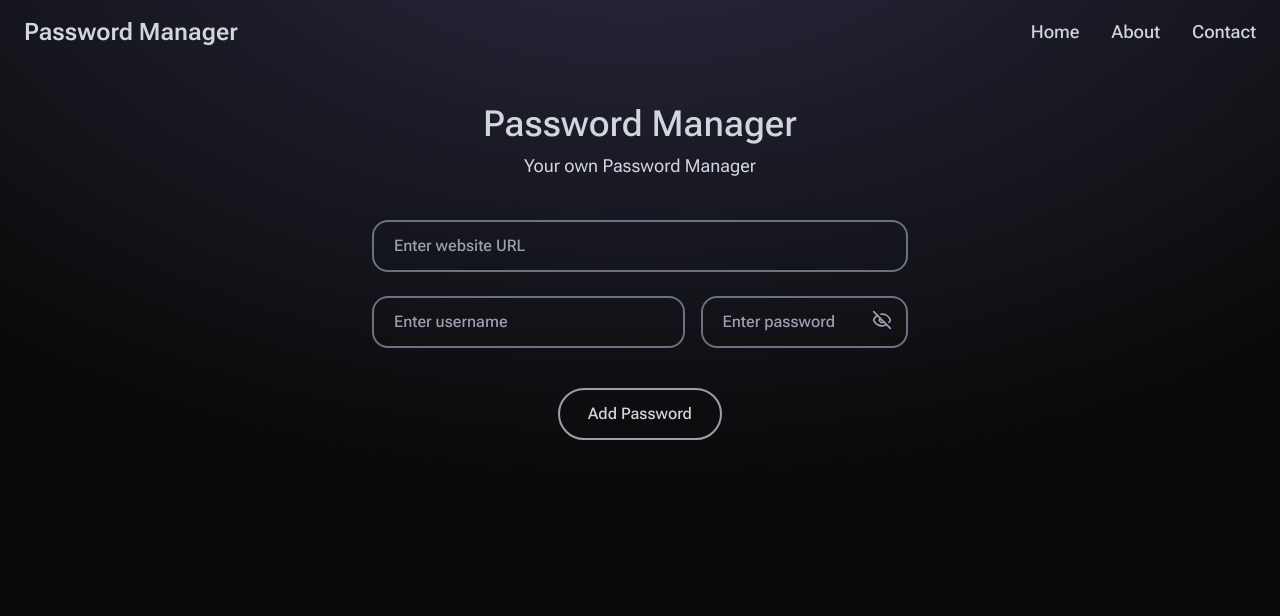
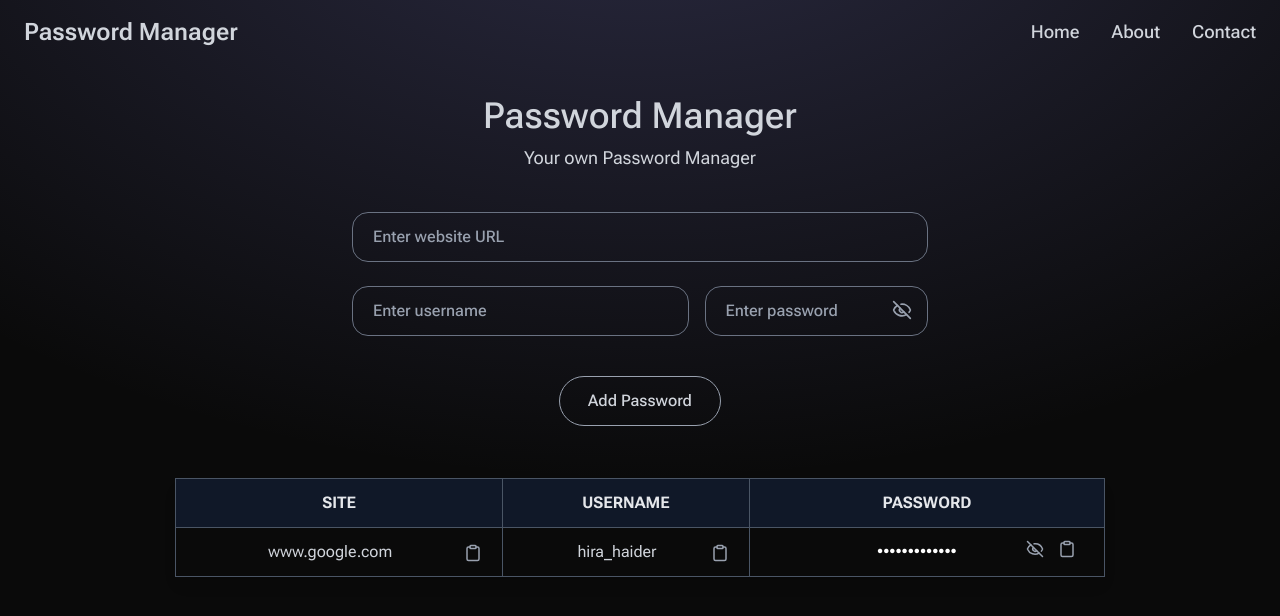
Before and after one commit to Hira-Haider-46/react_password_manager, a React (Vite) app: page / in a window 1280 px wide. Shown: the top 616 px of the page. Built offline with nearby package versions, Linux system fonts and the light colour scheme.

Commit message:
manager component created

```diff
--- a/src/components/Manager.tsx
+++ b/src/components/Manager.tsx
@@ -1,14 +1,22 @@
 import React, { useState } from "react";
-import { Eye, EyeOff } from "lucide-react";
+import { Eye, EyeOff, Clipboard, Check } from "lucide-react";
 
 const Manager: React.FC = () => {
   const [showPassword, setShowPassword] = useState(false);
+  const [showPasswordTable, setShowPasswordTable] = useState(false);
+  const [copiedField, setCopiedField] = useState<string | null>(null);
+
+  const copyToClipboard = (text: string, field: string) => {
+    navigator.clipboard.writeText(text);
+    setCopiedField(field);
+    setTimeout(() => setCopiedField(null), 2000);
+  };
 
   return (
     <>
-      <div className="absolute top-0 z-[-2] h-screen w-screen bg-neutral-950 bg-[radial-gradient(ellipse_80%_80%_at_50%_-20%,rgba(120,119,198,0.3),rgba(255,255,255,0))]"></div>
+      <div className="fixed top-0 left-0 z-[-2] w-full min-h-screen bg-neutral-950 bg-[radial-gradient(ellipse_80%_80%_at_50%_-20%,rgba(120,119,198,0.3),rgba(255,255,255,0))]"></div>
 
-      <div className="mx-auto p-6 md:p-10 w-full text-center text-gray-300 font-medium">
+      <div className="mx-auto pt-8 w-full text-center text-gray-300 font-medium">
         <h1 className="text-2xl sm:text-3xl md:text-4xl">Password Manager</h1>
         <p className="text-sm sm:text-base lg:text-lg my-2 font-normal">
           Your own Password Manager
@@ -18,25 +26,25 @@ const Manager: React.FC = () => {
           <input
             type="text"
             placeholder="Enter website URL"
-            className="w-full outline-none rounded-2xl border-2 border-gray-500 px-5 py-3 mb-6 bg-transparent text-white placeholder-gray-400"
+            className="w-full outline-none rounded-2xl border-1 border-gray-500 px-5 py-3 mb-6 bg-transparent text-white placeholder-gray-400"
           />
 
           <div className="flex flex-col sm:flex-row sm:space-x-4">
             <input
               type="text"
               placeholder="Enter username"
-              className="w-full sm:w-3/5 outline-none rounded-2xl border-2 border-gray-500 px-5 py-3 bg-transparent text-white placeholder-gray-400 mb-4 sm:mb-0"
+              className="w-full sm:w-3/5 outline-none rounded-2xl border-1 border-gray-500 px-5 py-3 bg-transparent text-white placeholder-gray-400 mb-4 sm:mb-0"
             />
 
             <div className="relative w-full sm:w-2/5">
               <input
                 type={showPassword ? "text" : "password"}
                 placeholder="Enter password"
-                className="w-full outline-none rounded-2xl border-2 border-gray-500 px-5 py-3 pr-12 bg-transparent text-white placeholder-gray-400"
+                className="w-full outline-none rounded-2xl border-1 border-gray-500 px-5 py-3 pr-12 bg-transparent text-white placeholder-gray-400"
               />
               <button
                 type="button"
-                className="absolute right-4 top-3.5 text-gray-400 hover:text-gray-200"
+                className="absolute right-4 top-3.5 text-gray-400 hover:text-gray-200 cursor-pointer"
                 onClick={() => setShowPassword(!showPassword)}
               >
                 {showPassword ? <Eye size={20} /> : <EyeOff size={20} />}
@@ -44,10 +52,91 @@ const Manager: React.FC = () => {
             </div>
           </div>
 
-          <button className="w-full sm:w-auto rounded-full outline-none px-7 py-3 border-2 border-gray-400 mt-6 sm:mt-10 cursor-pointer hover:font-bold duration-300">
+          <button className="w-full sm:w-auto rounded-full outline-none px-7 py-3 border-1 border-gray-400 mt-6 sm:mt-10 cursor-pointer hover:font-bold duration-300">
             Add Password
           </button>
         </div>
+      </div>
+
+      <div className="overflow-x-auto mx-5">
+        <table className="w-3/4 min-w-[500px] mx-auto my-5 text-gray-300 text-center border border-gray-600 rounded-lg shadow-lg">
+          <thead className="bg-gray-900 text-gray-200 uppercase">
+            <tr>
+              <th className="py-3 px-5 border-1 border-gray-600 box-border">
+                Site
+              </th>
+              <th className="py-3 px-5 border-1 border-gray-600 box-border">
+                Username
+              </th>
+              <th className="py-3 px-5 border-1 border-gray-600 box-border">
+                Password
+              </th>
+            </tr>
+          </thead>
+          <tbody>
+            <tr>
+              <td className="py-3 px-5 border-1 border-gray-600 box-border">
+                <a
+                  href="https://www.google.com"
+                  target="_blank"
+                  rel="noopener noreferrer"
+                >
+                  www.google.com
+                </a>
+                <button
+                  onClick={() => copyToClipboard("www.google.com", "site")}
+                  className="mt-1 float-right text-gray-400 hover:text-white cursor-pointer"
+                >
+                  {copiedField === "site" ? (
+                    <Check size={18} />
+                  ) : (
+                    <Clipboard size={18} />
+                  )}
+                </button>
+              </td>
+              <td className="py-3 px-5 border-1 border-gray-600 box-border">
+                hira_haider
+                <button
+                  onClick={() => copyToClipboard("hira_haider", "username")}
+                  className="mt-1 text-gray-400 hover:text-white cursor-pointer float-right"
+                >
+                  {copiedField === "username" ? (
+                    <Check size={18} />
+                  ) : (
+                    <Clipboard size={18} />
+                  )}
+                </button>
+              </td>
+              <td className="py-3 pr-5 border border-gray-600">
+                <div className="relative">
+                  <input
+                    type={showPasswordTable ? "text" : "password"}
+                    className="outline-none border-none bg-transparent text-white text-center"
+                    value="hirahaider@19"
+                    readOnly
+                  />
+                  <button
+                    type="button"
+                    className="absolute right-10 text-gray-400 hover:text-gray-200 cursor-pointer"
+                    onClick={() => setShowPasswordTable(!showPasswordTable)}
+                  >
+                    {showPasswordTable ? <Eye size={18} /> : <EyeOff size={18} />}
+                  </button>
+                  <button
+                    onClick={() => copyToClipboard("hirahaider@19", "password")}
+                    className="absolute right-2 text-gray-400 hover:text-white cursor-pointer"
+                  >
+                    {copiedField === "password" ? (
+                      <Check size={18} />
+                    ) : (
+                      <Clipboard size={18} />
+                    )}
+                  </button>
+                </div>
+              </td>
+            </tr>
+          </tbody>
+        </table>
       </div>
     </>
   );
```
